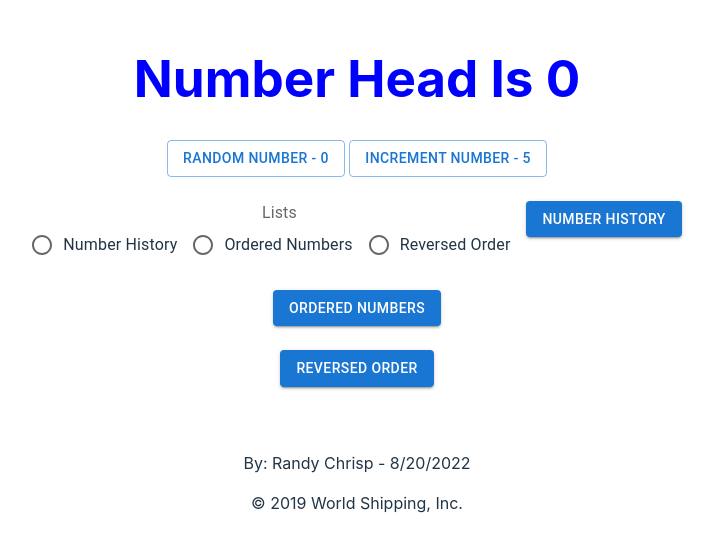
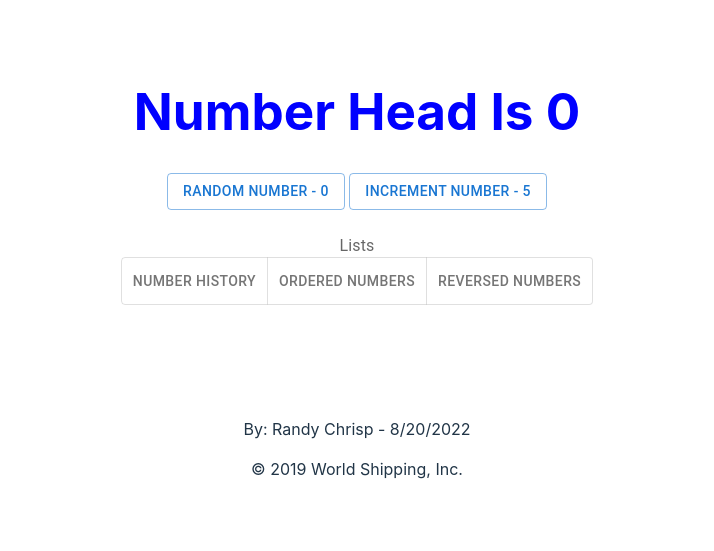
Before and after one commit to randyChrisp/react-entry-test, a React (Vite) app: page / in a window 1280 px wide. Shown: the part 127-678 px from the top of the page, without its empty margins (283-997 px from the left). Built offline with nearby package versions, Linux system fonts and the light colour scheme.

Commit message:
Toggle button

```diff
--- a/src/App.tsx
+++ b/src/App.tsx
@@ -4,12 +4,12 @@ import {
   List,
   ListItem,
   Grid,
-  RadioGroup,
+  ToggleButtonGroup,
   FormControl,
   FormLabel,
-  FormControlLabel,
+  ToggleButton,
   Radio,
-  ToggleButton
+  FormControlLabel
 } from '@mui/material';
 import './App.css';
 
@@ -24,12 +24,16 @@ interface NumberObj {
 }
 
 function App() {
-
+  localStorage.setItem("name", "Randy");
   const defaultNumber: NumberObj = {id: 0, number: 0, numberType: "init"};
 
+  const [selectedButton, setSelectedButton] = React.useState<string | null>('');
   const [showHistoryForm, setShowHistoryForm] = React.useState(false);
+  console.log(showHistoryForm);
   const [showNumberOrderForm, setShowNumberOrderForm] = React.useState(false);
+  console.log(showNumberOrderForm);
   const [showReverseOrderForm, setShowReverseOrderForm] = React.useState(false);
+  console.log(showReverseOrderForm);
   const [numberHistory, setNumberHistory] = React.useState<NumberObj[]>([defaultNumber]);
 
   const numHeader: number = numberHistory.at(-1)?.number || 0;
@@ -43,6 +47,13 @@ function App() {
     const nextId : number = maxId + 1;
     return nextId;
   }
+
+  const handleSelectButton = (
+    event: React.MouseEvent<HTMLElement>,
+    newSelectedButton: string | null,
+    ) => {
+      setSelectedButton(newSelectedButton);
+  };
 
   return (
     <div className="App">
@@ -95,43 +106,55 @@ function App() {
 
       <FormControl>
         <FormLabel id='formLabel'>Lists</FormLabel>
-        <RadioGroup row aria-labelledby='formLabel'>
-          <FormControlLabel
-            value='number-history'
-            control={<Radio />}
-            label='Number History'
+        <ToggleButtonGroup
+          value={selectedButton}
+          exclusive
+          onChange={handleSelectButton}
+          aria-labelledby='formLabel'>
+          <ToggleButton value='number-history'
             onClick={() => {
-                setShowHistoryForm(!showHistoryForm)
-             }}
-          />
-          <FormControlLabel
-            value='ordered-numbers'
-            control={<Radio />}
-            label='Ordered Numbers'
+              setShowHistoryForm(!showHistoryForm);
+              console.log(showHistoryForm)
+              if (showNumberOrderForm) {
+                setShowNumberOrderForm(!showNumberOrderForm);
+                console.log(showNumberOrderForm)
+              }
+              if (showReverseOrderForm) {
+                setShowReverseOrderForm(!showReverseOrderForm);
+                console.log(showReverseOrderForm)
+              }
+            }}
+          >
+            Number History
+          </ToggleButton>
+          <ToggleButton value='numbers-ordered'
             onClick={() => {
-                setShowNumberOrderForm(!showNumberOrderForm)
-             }}
-          />
-          <FormControlLabel
-            value='reversed-order'
-            control={<Radio />}
-            label='Reversed Order'
+              setShowNumberOrderForm(!showNumberOrderForm);
+              if(showHistoryForm) {
+                setShowHistoryForm(!showHistoryForm);
+              }
+              if (showReverseOrderForm) {
+                setShowReverseOrderForm(!showReverseOrderForm);
+              }
+           }}
+          >
+           Ordered Numbers
+          </ToggleButton>
+          <ToggleButton value='reversed-order'
             onClick={() => {
-                setShowReverseOrderForm(!showReverseOrderForm);
-             }}
-          />
-        </RadioGroup>
+              setShowReverseOrderForm(!showReverseOrderForm);
+              if (showHistoryForm) {
+                setShowHistoryForm(!showHistoryForm);
+              }
+              if (showNumberOrderForm) {
+                setShowNumberOrderForm(!showNumberOrderForm);
+              }
+           }}
+          >
+            Reversed Numbers
+          </ToggleButton>
+        </ToggleButtonGroup>
       </FormControl>
-
-      <Button
-        id='NumberObj'
-        variant='contained'
-        onClick={() => {
-         setShowHistoryForm(!showHistoryForm)
-        }}
-      >
-        Number History
-      </Button>
 
       <br></br>
       <br></br>
@@ -171,16 +194,6 @@ function App() {
         </Grid>
       </Grid>
 
-      <Button
-        id='NumberObj'
-        variant='contained'
-        onClick={() => {
-         setShowNumberOrderForm(!showNumberOrderForm)
-        }}
-      >
-        Ordered Numbers
-      </Button>
-
       <Grid container sx={{ "& .MuiGrid-container": { justifyContent: "center" } }}>
         <Grid item>
         {
@@ -200,16 +213,6 @@ function App() {
       </Grid>
 
       <br></br>
-
-      <Button
-        id='NumberObj'
-        variant='contained'
-        onClick={() => {
-         setShowReverseOrderForm(!showReverseOrderForm)
-        }}
-      >
-        Reversed Order
-      </Button>
 
       <Grid container sx={{ "& .MuiGrid-container": { justifyContent: "center" } }}>
         <Grid item>
```
